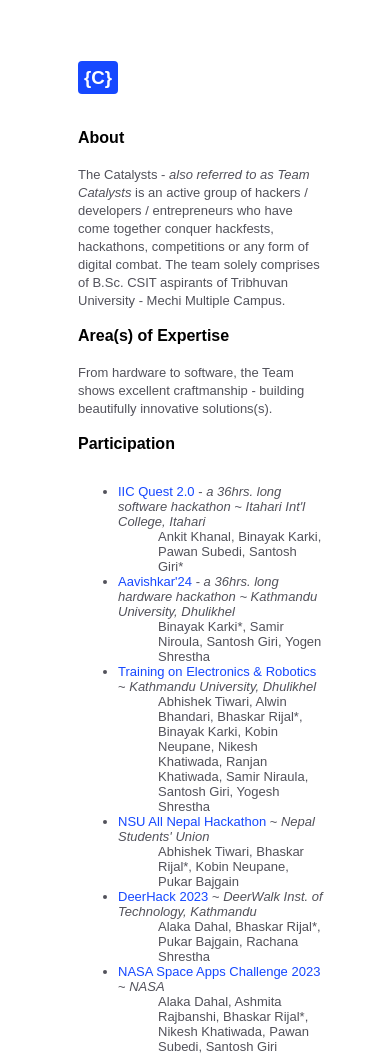
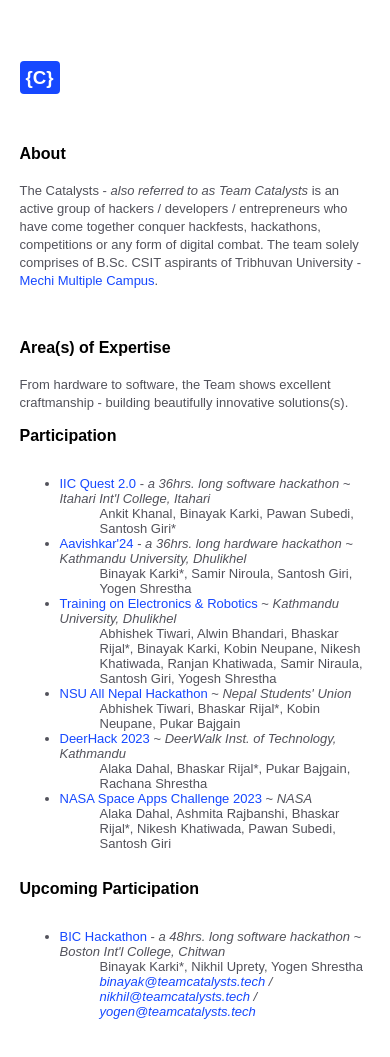
Before and after one commit to b1nay/teamcatalysts, a plain HTML site: page index.html in a window 390 px wide. Shown: the top 1057 px of the page. Drawn offline with Linux system fonts and the light colour scheme.

Commit message:
Responsiveness

```diff
--- a/index.html
+++ b/index.html
@@ -9,6 +9,16 @@
 a{
   text-decoration: none;
   color:#1648FF;
+}
+body {
+  width: 60%;
+}
+@media only screen and (max-width: 600px) {
+  body {
+width: 90%;
+
+
+  }
 }
 
     </style>
@@ -22,19 +32,22 @@ a{
       gap: 1rem;
       font-family: Arial;
       /* border: 2px solid red; */
-      width: 60%;
+
       margin:  auto;
       margin-top:3rem;
-    "
-  >
-     <font color="#1648FF">  <h3>  <span style="background: #1648FF; color:white; padding:6px 6px; border-radius: 4px; margin-bottom: 2px;">{C}</span> <br/> <br/>   </h3>
+ "
+
+>
+
+
+     <font color="#1648FF">  <h3>  <span style="background: #1648FF; color:white; padding:6px 6px; border-radius: 4px; margin-bottom: 2px; ">{C}</span> <br/> <br/>   </h3> </font>
    <div> <div> <b> <font color="#000000"> About </font> </b></div>
   <br/>
 
     <div>  <font color="#52525b" size="2rem">
 
 The Catalysts - <i> also referred to as Team Catalysts</i> is an active group of hackers / developers / entrepreneurs who have come together
-conquer hackfests, hackathons, competitions or any form of digital combat. The team solely comprises of B.Sc. CSIT aspirants of Tribhuvan University - Mechi Multiple Campus.
+conquer hackfests, hackathons, competitions or any form of digital combat. The team solely comprises of B.Sc. CSIT aspirants of Tribhuvan University - <a href="https://mechicampus.edu.np/" target="_blank">Mechi Multiple Campus</a>.
 
     </font> </div>
 
@@ -49,7 +62,7 @@ From hardware to software, the Team shows excellent craftmanship - building beau
     </font> </div>
 
 </div>
-<br>
+
    <div> <div> <b> <font color="#000000"> Participation </font> </b></div>
   <br/>
 
@@ -95,12 +108,15 @@ From hardware to software, the Team shows excellent craftmanship - building beau
 </i> </li>
 
 </ul>
-    </font> </div>
+    </font>
+
+  </div>
     <br/>
-    <!-- <hr/> -->
+
 
 </div>
-<div> <hr/> <font size="2rem" color="#52525b">
+
+<div> <hr/>  <font size="2rem" color="#52525b">
    For Inquiries / Invitations: <a href="mailto:mail@teamcatalysts.tech">mail@teamcatalysts.tech </a><br> &copy; Team Catalysts / <a href="https://csitassociation.org/" target="_blank"> MMC - B.Sc. CSIT Association </a>
 
 </font>
```
